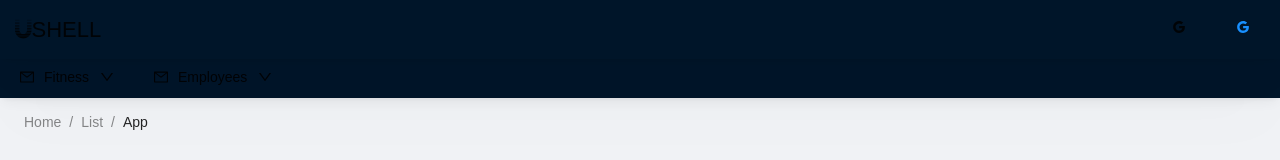
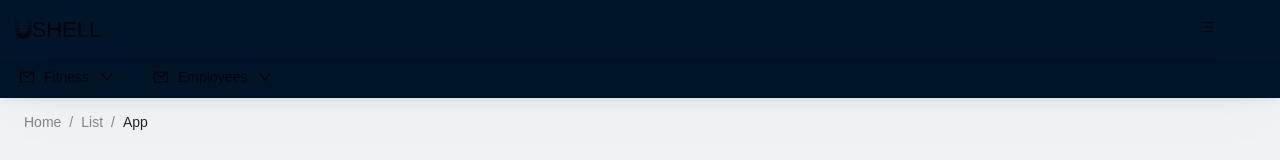
Before and after one commit to ProjectUShell/UShell.ReactFrontend, a React app in the folder ushell/: page / in a window 1280 px wide. Shown: the top 160 px of the page. Built offline with nearby package versions, Linux system fonts and the light colour scheme.

Commit message:
UseCase Fast Links in AppBar

```diff
--- a/ushell/src/components/AppBar/AppBar.jsx
+++ b/ushell/src/components/AppBar/AppBar.jsx
@@ -1,35 +1,72 @@
-import { Breadcrumb, Layout, Menu, Button, Drawer } from "antd";
+// react
+import React, { useContext } from "react";
+
+// antd
+import { Layout, Menu, Button, Badge } from "antd";
 const { Header } = Layout;
 
-import React, { useContext, useState } from "react";
+import { UnorderedListOutlined } from "@ant-design/icons";
 
-import {
-  AppstoreOutlined,
-  MailOutlined,
-  SettingOutlined,
-  DownOutlined,
-  PlayCircleOutlined,
-  GoogleOutlined,
-  PieChartOutlined,
-  DesktopOutlined,
-  ContainerOutlined,
-  UserOutlined,
-} from "@ant-design/icons";
+// app
+import { getWorkspaces } from "../../portfolio-handling/PortfolioService";
+import { currentUsecasesOfWorkspace } from "../../portfolio-handling/UseCaseService";
+import UseCaseStateContext from "../../portfolio-handling/UseCaseStateContext";
+import { getMenuItem } from "../../portfolio-handling/MenuService";
+import { useNavigate } from "react-router-dom";
 
-const AppBar = ({ showDrawer }) => {
+const AppBar = ({ showDrawer, portfolio }) => {
+  const navigate = useNavigate();
+  const workspaces = getWorkspaces(portfolio);
+  const useCaseContext = useContext(UseCaseStateContext);
+
+  const useCaseItems = workspaces.map((ws) => {
+    return {
+      key: ws.workspaceKey,
+      type: "group",
+      label: ws.workspaceTitle,
+      children: currentUsecasesOfWorkspace(
+        portfolio,
+        ws.workspaceKey,
+        useCaseContext.useCaseState
+      )
+        .filter((uc) => !uc.fixed)
+        .map((uc) => {
+          return {
+            key: uc.usecaseInstanceUid,
+            label: ` ${uc.title} ${uc.input}`,
+            item: uc,
+          };
+        }),
+    };
+  });
+
+  let numUseCases = 0;
+  useCaseItems.forEach((wsi) => (numUseCases += wsi.children.length));
+
+  const onSelectMenuItem = ({ item, key, keyPath, selectedKeys, domEvent }) => {
+    const useCaseItem = getMenuItem(useCaseItems, key);
+    navigate(`../${useCaseItem.item.parentWorkspaceKey}/${key}`);
+  };
 
   const topBar = (
     <Menu
       mode="horizontal"
       defaultSelectedKeys={["2"]}
-      items={new Array(2).fill(null).map((_, index) => {
-        const key = index + 1;
-        return {
-          key,
+      items={[
+        {
+          key: "1",
           label: "",
-          icon: <GoogleOutlined />,
-        };
-      })}
+          icon: (
+            <Badge count={numUseCases}>
+              <UnorderedListOutlined />
+              {/* <Avatar shape="square" size="large" /> */}
+            </Badge>
+          ),
+          children: useCaseItems,
+        },
+      ]}
+      triggerSubMenuAction="click"
+      onSelect={onSelectMenuItem}
     />
   );
 
@@ -49,7 +86,7 @@ const AppBar = ({ showDrawer }) => {
         </div>
       </div>
     </Header>
-  )
-}
+  );
+};
 
-export default AppBar
+export default AppBar;
--- a/ushell/src/components/ShellLayout/ShellLayout.jsx
+++ b/ushell/src/components/ShellLayout/ShellLayout.jsx
@@ -29,7 +29,7 @@ const ShellLayout = ({ portfolio, menuItems }) => {
   return (
     <>
       <Layout className="shell__outer-layout">
-        <AppBar showDrawer={showMobileMenu} />
+        <AppBar showDrawer={showMobileMenu} portfolio={portfolio} />
         <MobileMenu open={mobileMenuOpen} setOpen={setmobileMenuOpen} />
         <Content className="shell__inner-layout">
           <Layout>
--- a/ushell/src/portfolio-handling/MenuService.jsx
+++ b/ushell/src/portfolio-handling/MenuService.jsx
@@ -19,11 +19,15 @@ import {
   DesktopOutlined,
   ContainerOutlined,
   UserOutlined,
-  CloseOutlined
+  CloseOutlined,
 } from "@ant-design/icons";
 import { useNavigate } from "react-router-dom";
 import ModuleLoader from "../federation/ModuleLoader";
-import { currentUsecasesOfWorkspace, EnterNewUsecase, terminateUseCase } from "./UseCaseService";
+import {
+  currentUsecasesOfWorkspace,
+  EnterNewUsecase,
+  terminateUseCase,
+} from "./UseCaseService";
 import { GetUseCaseStatesByWorkspaceKey } from "./StateSerivce";
 import { Button } from "antd";
 
@@ -247,12 +251,17 @@ export function convertToAntdItems(menuItems, addExpandIcon) {
 }
 
 export function getMenuItem(menuItems, id) {
+  if (!menuItems) {
+    return null;
+  }
+  console.log("getMenuItem menuItems", menuItems);
+  console.log("getMenuItem id", id);
   if (!menuItems || !id) return null;
   for (let mi of menuItems) {
-    if (mi.id == id) {
+    if ((mi.id ? mi.id : mi.key) == id) {
       return mi;
     }
-    const r = getMenuItem(mi.items, id);
+    const r = getMenuItem((mi.items ? mi.items : mi.children), id);
     if (r) {
       return r;
     }
@@ -291,7 +300,7 @@ export function getAntdTabItems(
 
   const closeTab = (useCaseState) => {
     terminateUseCase(portfolio, useCaseState, useCaseContext, navigate);
-  }
+  };
 
   const dynamicUseCases = currentUsecasesOfWorkspace(
     portfolio,
@@ -313,7 +322,9 @@ export function getAntdTabItems(
       ) : (
         <div>
           {uc.title} {useCaseInput}
-          <Button type="link" onClick={() => closeTab(useCaseState)}><CloseOutlined /></Button>
+          <Button type="link" onClick={() => closeTab(useCaseState)}>
+            <CloseOutlined />
+          </Button>
         </div>
       ),
       key: `${useCaseState.usecaseInstanceUid}`,
--- a/ushell/src/portfolio-handling/UseCaseService.js
+++ b/ushell/src/portfolio-handling/UseCaseService.js
@@ -49,6 +49,9 @@ export function EnterNewUsecase(
 }
 
 function getStateOfWorkspace(portfolio, workspaceKey, useCaseContext) {
+  console.log("getStateOfWorkspace workspaceKey", workspaceKey);
+  console.log("getStateOfWorkspace useCaseContext", useCaseContext);
+
   let states = useCaseContext.statesPerWorkspace[workspaceKey];
   if (!states) {
     states = GetUseCaseStatesByWorkspaceKey(workspaceKey);
```
Lines whose indentation alone changed are shown as unchanged.
